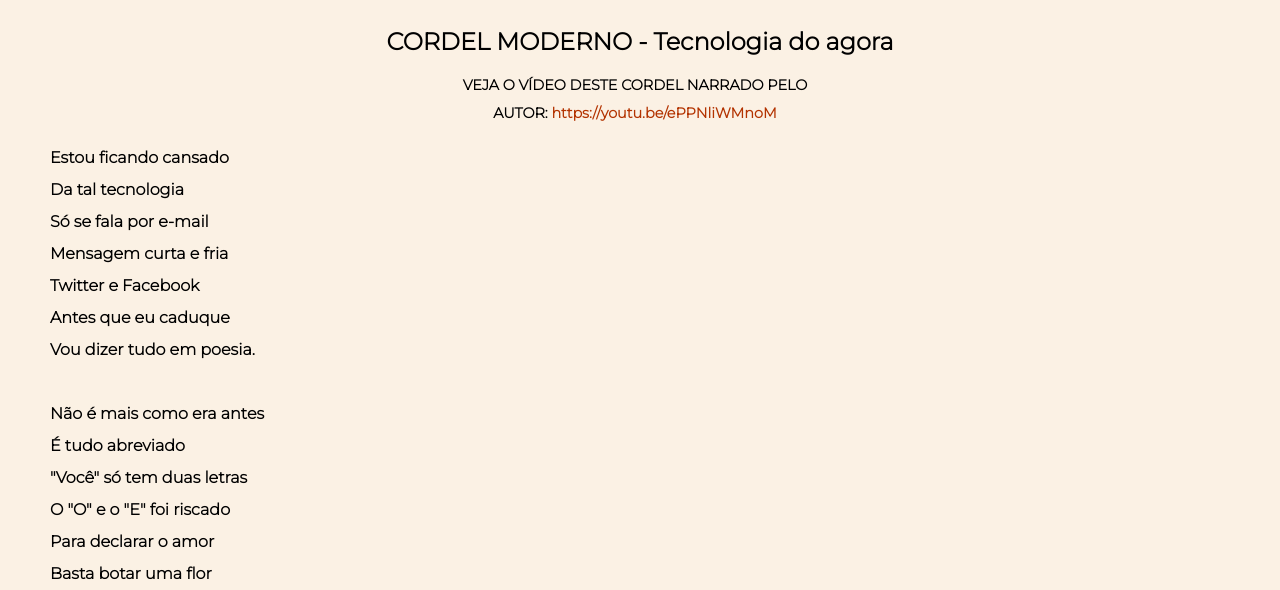
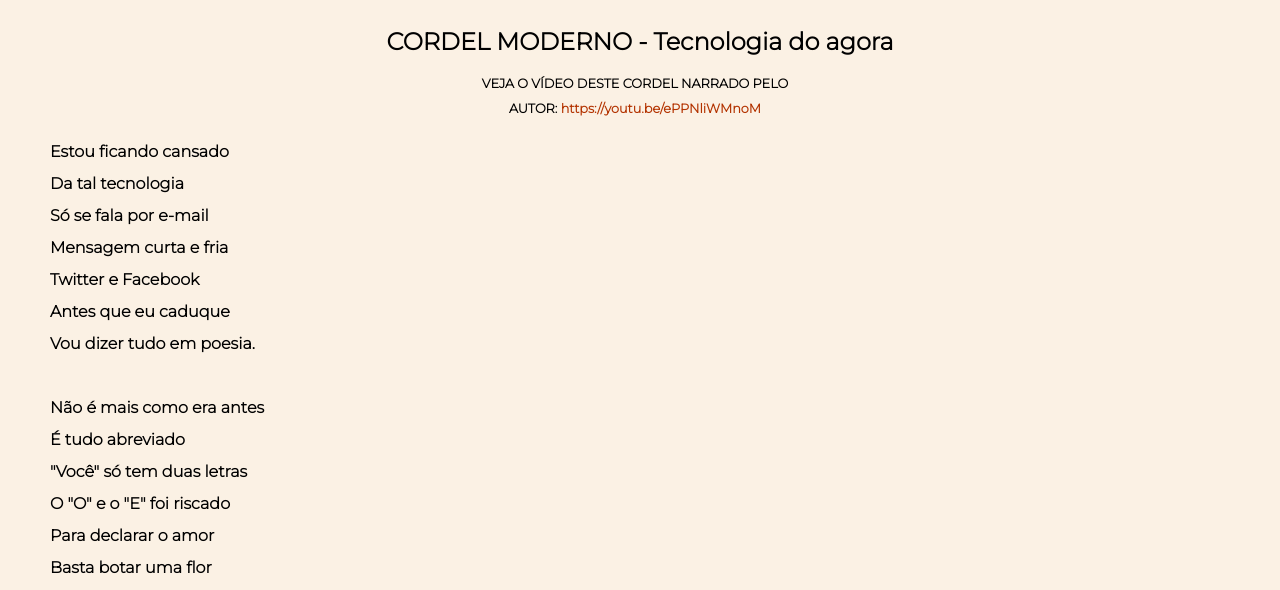
Before and after one commit to MatheusProgramadorBR/projetocordel, a plain HTML site: page index.html in a window 1280 px wide. Shown: the part 209-799 px from the top of the page. Drawn offline with Linux system fonts and the light colour scheme.

Commit message:
Site Atualizado

```diff
--- a/style.css
+++ b/style.css
@@ -41,14 +41,14 @@ h1{
     text-align: center;
     margin-bottom: 10px;
     font-weight: bolder;
-    font-size: 0.9em;
+    font-size: 0.8em;
     margin-left: -10px;
 }
 .paragrafo2{
     text-align: center;
     margin-bottom: 20px;
     font-weight: bolder;
-    font-size: 0.9em;
+    font-size: 0.8em;
     margin-left: -10px;
 }
 p{
```
